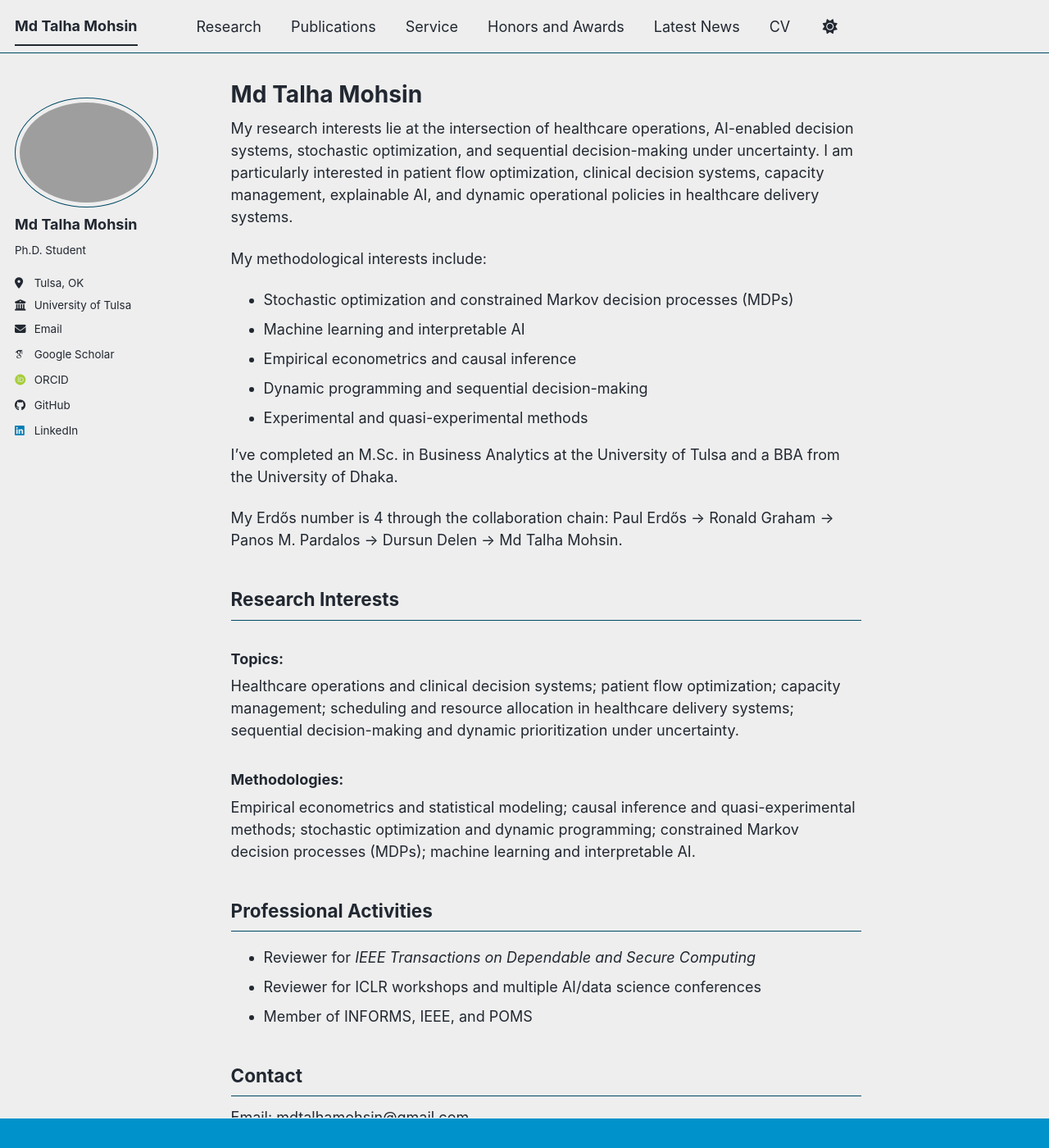
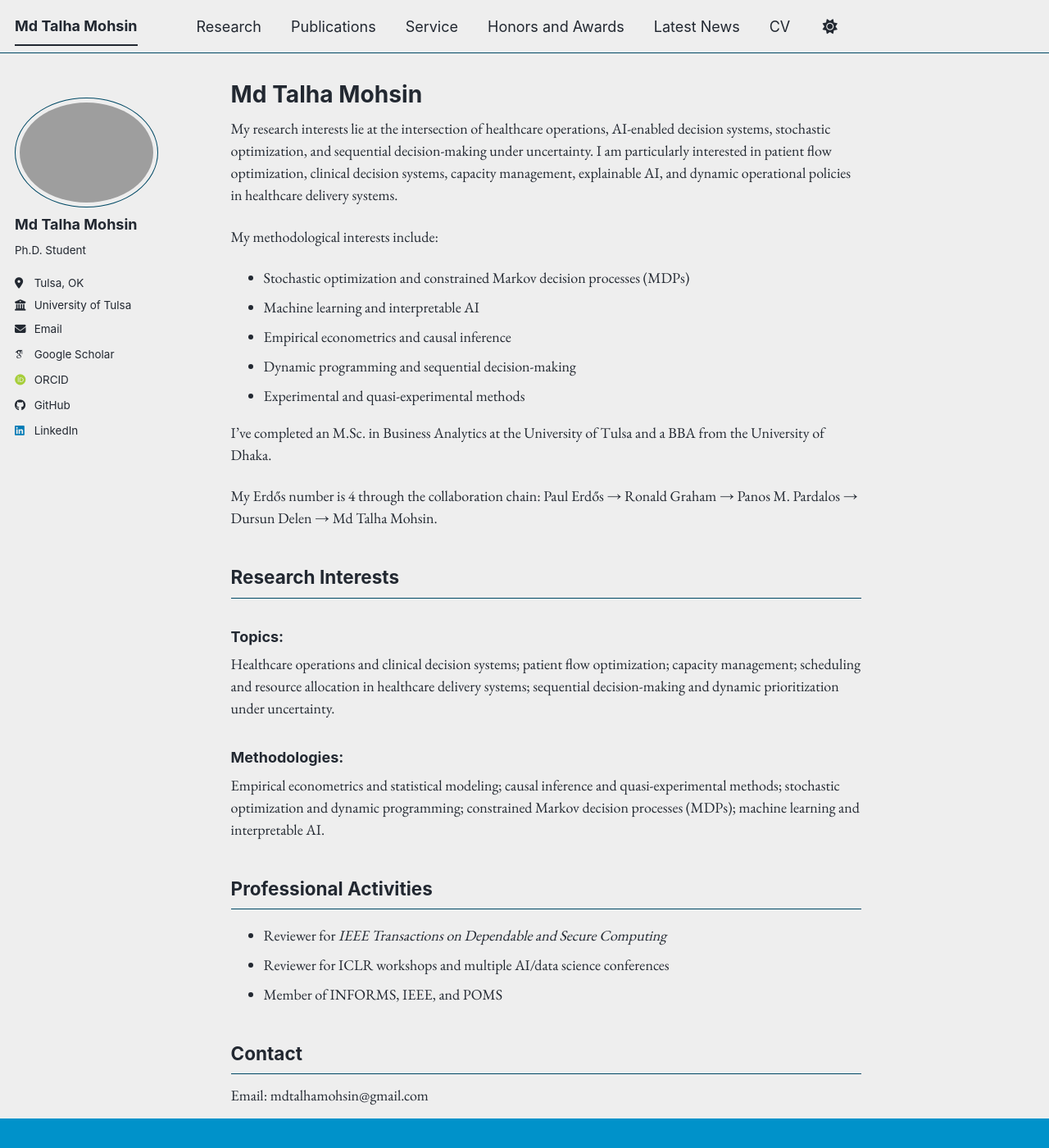
Before and after one commit to mdtalhamohsin/mdtalhamohsin.github.io, a Jekyll site: the page built from _pages/about.md, in a window 1280 px wide and 1400 px high. Shown: the whole window at 82% size. Built offline with Jekyll 4.4.1, drawn with Linux system fonts in a browser that asks for light colours; some web fonts are replaced; a script bundle is joined from its source files by our own code; library files that are not in the unit come from our copies.

Commit message:
Update main.scss

```diff
--- a/assets/css/main.scss
+++ b/assets/css/main.scss
@@ -41,3 +41,8 @@
     "vendor/font-awesome/solid",
     "vendor/font-awesome/brands"
 ;
+@import url('https://fonts.googleapis.com/css2?family=EB+Garamond:wght@400;500;600;700&display=swap');
+
+body {
+  font-family: "EB Garamond", serif;
+}
```
